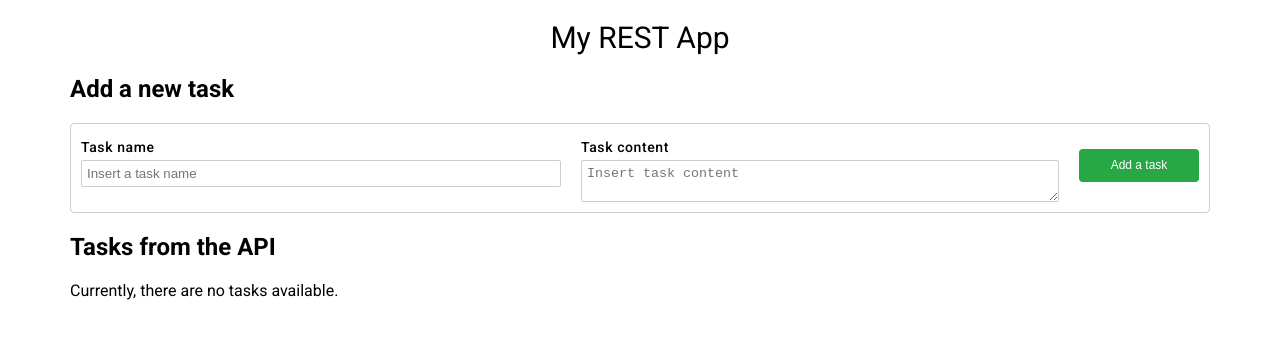
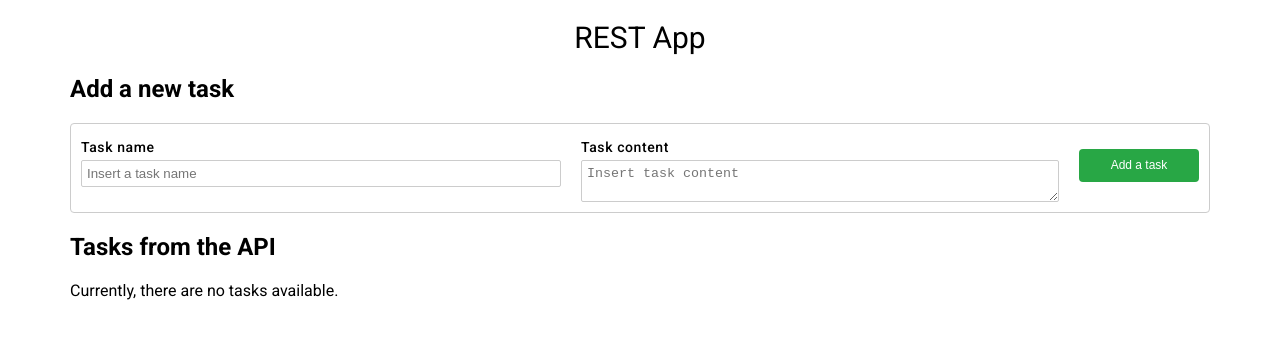
Before and after one commit to Bartosz777/Bartosz777.github.io, a plain HTML site: page index.html in a window 1280 px wide. Drawn offline with Linux system fonts and the light colour scheme; no server answers.

Commit message:
Module 20

```diff
--- a/index.html
+++ b/index.html
@@ -8,7 +8,7 @@
   <link href="https://fonts.googleapis.com/css?family=Roboto:400,400i,500,500i,700,700i&subset=latin-ext" rel="stylesheet">
 </head>
 <body>
-<h1 class="kodilla-heading kodilla-heading--main">My REST App</h1>
+<h1 class="kodilla-heading kodilla-heading--main">REST App</h1>
 
 <main class="crud container">
   <section class="datatable">
```
